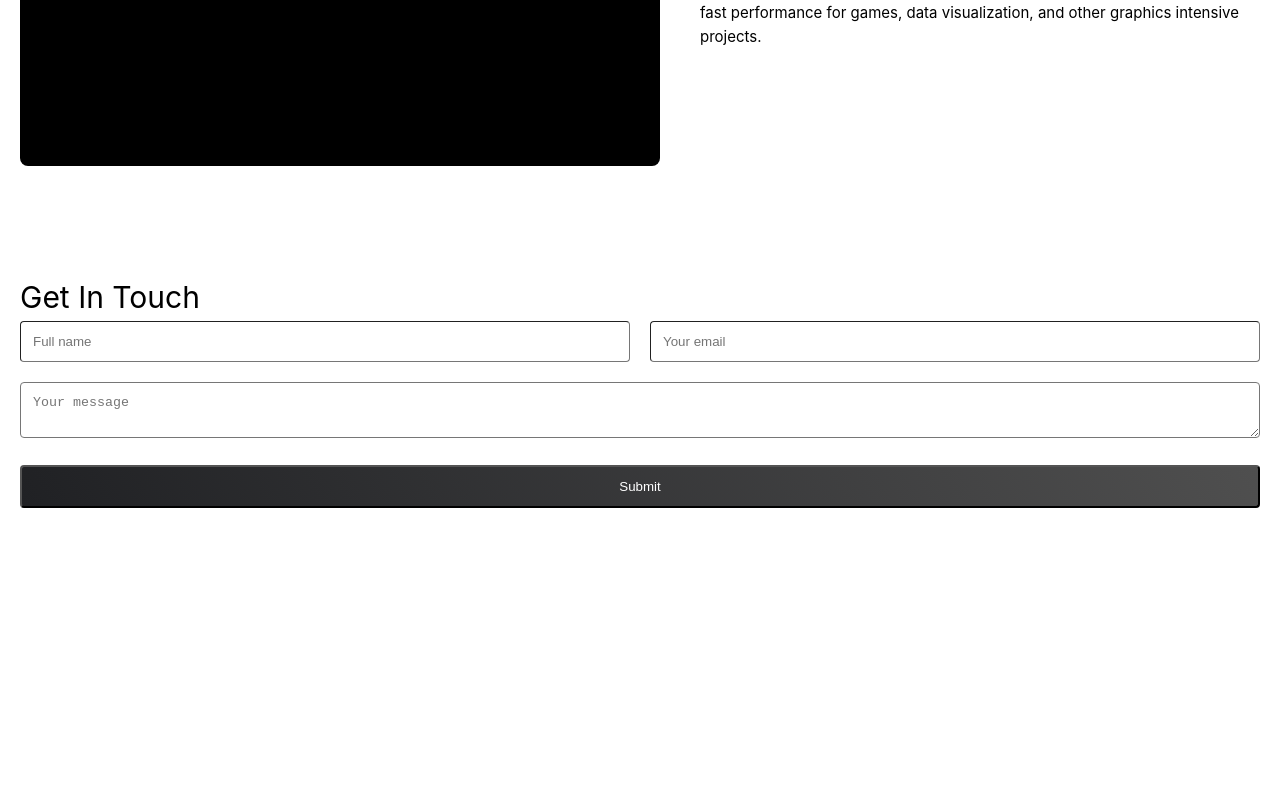
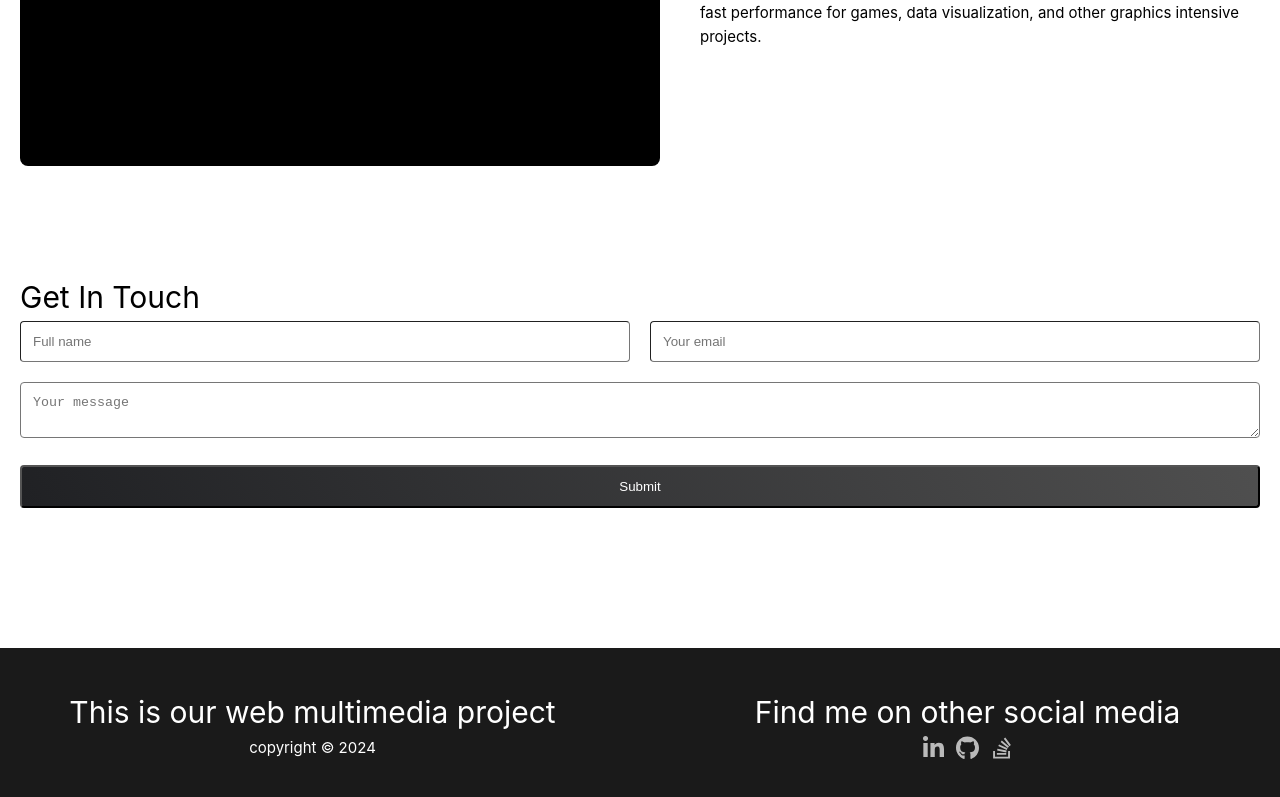
Before and after one commit to EolNuha/pixijs, a Vue app: page / in a window 1280 px wide. Shown: the part 1692-2489 px from the top of the page. Before the commit the page ends 2240 px from the top, so only its background shows below. Built offline with nearby package versions, Linux system fonts and the light colour scheme; no server answers.

Commit message:
Added Footer to home view

```diff
--- a/src/views/HomeView.vue
+++ b/src/views/HomeView.vue
@@ -4,7 +4,7 @@ import ImageSlider from '../components/ImageSlider.vue'
 import VideoComp from '../components/VideoComp.vue'
 import PixiJS from '../components/PixiJs.vue'
 import ContactUs from '../components/ContactUs.vue'
-
+import Footer from '../components/FooterComp.vue'
 </script>
 
 <template>
@@ -15,6 +15,7 @@ import ContactUs from '../components/ContactUs.vue'
     <PixiJS />
     <ContactUs />
   </div>
+  <Footer />
 </template>
 
 <style lang="scss">
```
